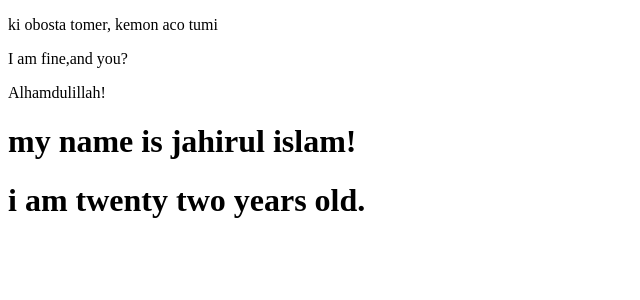
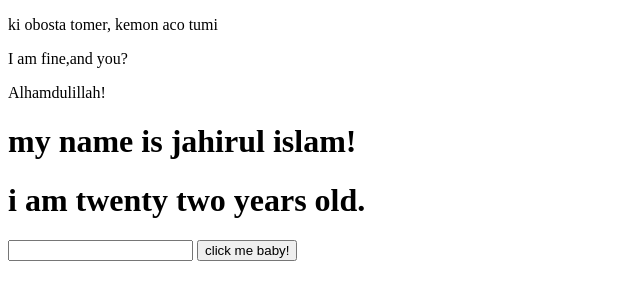
Before and after one commit to abrarjahirulislam/I-Love-coding, a plain HTML site: page index.html in a window 1280 px wide. Shown: the whole page, without its empty margins (0-640 px from the left). Drawn offline with Linux system fonts and the light colour scheme.

Commit message:
added now!

```diff
--- a/index.html
+++ b/index.html
@@ -12,5 +12,7 @@
     <p>Alhamdulillah!</p>
     <h1>my name is jahirul islam!</h1>
     <h1>i am twenty two years old.</h1>
+    <input type="text">
+    <button>click me baby!</button>
 </body>
 </html>
```
